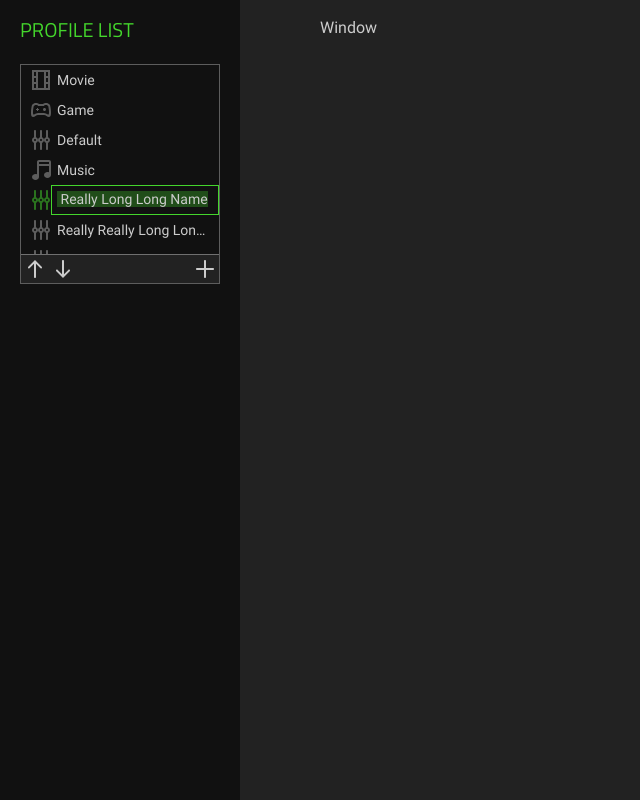
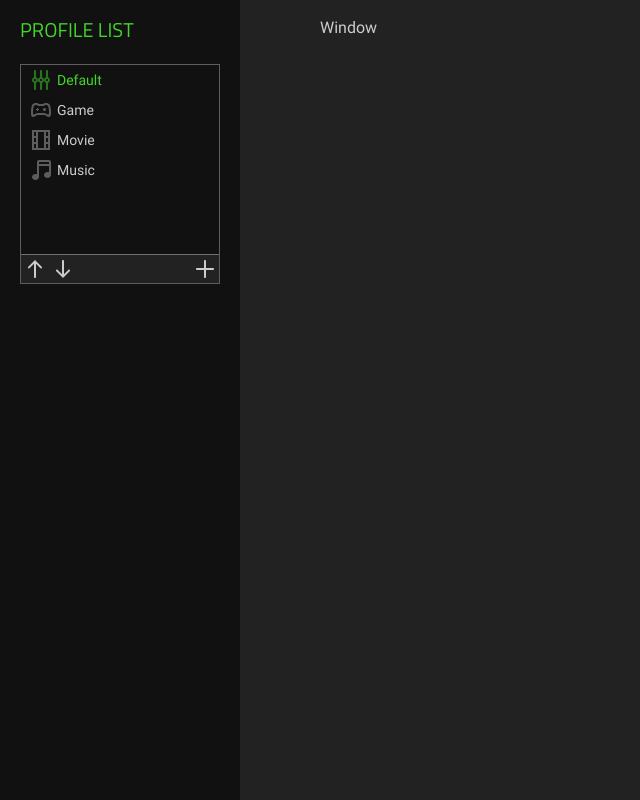
Before and after one commit to gohguancheng/rz-profile, a React (Create React App) app: page / in a window 1280 px wide. Shown: the whole page, without its empty margins (0-640 px from the left). Built offline with nearby package versions, Linux system fonts and the light colour scheme.

Commit message:
add redux and set up profile store

```diff
--- a/package.json
+++ b/package.json
@@ -7,11 +7,13 @@
     "node": ">= 20.10.0"
   },
   "dependencies": {
+    "@reduxjs/toolkit": "^2.2.3",
     "@testing-library/jest-dom": "^5.17.0",
     "@testing-library/react": "^13.4.0",
     "@testing-library/user-event": "^13.5.0",
     "react": "^18.2.0",
     "react-dom": "^18.2.0",
+    "react-redux": "^9.1.0",
     "react-scripts": "5.0.1",
     "web-vitals": "^2.1.4"
   },
--- a/src/components/Drawer/ProfileList/ProfileList.js
+++ b/src/components/Drawer/ProfileList/ProfileList.js
@@ -1,60 +1,21 @@
+import { useSelector } from "react-redux";
 import { ListItem } from "./ListItem";
 import "./ProfileList.css";
 
 export function ProfileList() {
-  const items = [
-    {
-      id: 1,
-      label: "Movie",
-      type: "movie",
-    },
-    {
-      id: 2,
-      label: "Game",
-      type: "game",
-    },
-    {
-      id: 3,
-      label: "Default",
-      type: "default",
-    },
-    {
-      id: 4,
-      label: "Music",
-      type: "music",
-    },
-    {
-      id: 5,
-      label: "Really Really Long Long Name",
-      type: "custom",
-      isActive: true,
-      editable: true,
-    },
-    {
-      id: 6,
-      label: "Really Really Long Long Name",
-      type: "custom",
-    },
-    {
-      id: 7,
-      label: "Really Really Long Long Name",
-      type: "custom",
-    },
-    {
-      id: 8,
-      label: "Really Really Long Long Name",
-      type: "custom",
-    },
-  ];
+  const { profiles, selectedId, editSelected } = useSelector(
+    (state) => state.profiles
+  );
+
   return (
     <ul className="profile-list scrollable">
-      {items.map(({ id, label, type, isActive, editable }) => (
+      {profiles.map(({ id, label, type, editable }) => (
         <ListItem
           key={`${id}`}
           label={label}
           type={type}
-          isActive={isActive}
-          editable={editable}
+          isActive={selectedId === id}
+          editable={editSelected && selectedId === id}
         />
       ))}
     </ul>
--- a/src/index.js
+++ b/src/index.js
@@ -1,13 +1,17 @@
-import React from 'react';
-import ReactDOM from 'react-dom/client';
-import './index.css';
-import App from './App';
-import reportWebVitals from './reportWebVitals';
+import React from "react";
+import ReactDOM from "react-dom/client";
+import "./index.css";
+import App from "./App";
+import reportWebVitals from "./reportWebVitals";
+import store from "./redux/store.js";
+import { Provider } from "react-redux";
 
-const root = ReactDOM.createRoot(document.getElementById('root'));
+const root = ReactDOM.createRoot(document.getElementById("root"));
 root.render(
   <React.StrictMode>
-    <App />
+    <Provider store={store}>
+      <App />
+    </Provider>
   </React.StrictMode>
 );
 
--- /dev/null
+++ b/src/redux/profiles.js
@@ -0,0 +1,98 @@
+import { createSlice } from "@reduxjs/toolkit";
+
+export const profilesSlice = createSlice({
+  name: "profiles",
+  initialState: {
+    profiles: [
+      {
+        id: 1,
+        label: "Default",
+        type: "default",
+      },
+      {
+        id: 2,
+        label: "Game",
+        type: "game",
+      },
+      {
+        id: 3,
+        label: "Movie",
+        type: "movie",
+      },
+      {
+        id: 4,
+        label: "Music",
+        type: "music",
+      },
+    ],
+    idCount: 4,
+    selectedId: 1,
+    editSelected: false,
+  },
+  reducers: {
+    moveUp: (state, action) => {
+      state.profiles = action.payload;
+      const index = state.profiles.findIndex((p) => p.id);
+
+      state.profiles = [
+        ...state.profiles.slice(0, index - 1),
+        state.profiles[index],
+        state.profiles[index - 1],
+        ...state.profiles.slice(index + 1),
+      ];
+    },
+    moveDown: (state, action) => {
+      state.profiles = action.payload;
+      const index = state.profiles.findIndex((p) => p.id);
+
+      state.profiles = [
+        ...state.profiles.slice(0, index),
+        state.profiles[index + 1],
+        state.profiles[index],
+        ...state.profiles.slice(index + 2),
+      ];
+    },
+    del: (state, action) => {
+      state.profiles = [
+        ...state.profiles.slice(0, action.payload),
+        ...state.profiles.slice(action.payload + 1),
+      ];
+      state.selectedId = state.profiles[action.payload - 1].id;
+    },
+    rename: (state, action) => {
+      const { i, newLabel } = action.payload;
+
+      state.profiles = [
+        ...state.profiles.slice(0, i),
+        { ...state.profiles[i], label: newLabel },
+        ...state.profiles.slice(i + 1),
+      ];
+    },
+    add: (state) => {
+      const update = [
+        ...state.profiles,
+        {
+          id: state.idCount,
+          label: "New Profile",
+          type: "custom",
+        },
+      ];
+      state.idCount += 1;
+      state.profiles = update;
+      state.selectedId = update.id;
+    },
+    setProfiles: (state, action) => {
+      const { profiles, idCount, selectedId } = action.payload;
+      state.profiles = profiles;
+      state.idCount = idCount;
+      state.selectedId = selectedId;
+    },
+    setEditSelected: (state, action) => {
+      state.editSelected = action.payload;
+    },
+  },
+});
+
+export const { moveUp, moveDown, del, rename, add } = profilesSlice.actions;
+
+export default profilesSlice.reducer;
--- /dev/null
+++ b/src/redux/store.js
@@ -0,0 +1,8 @@
+import { configureStore } from "@reduxjs/toolkit";
+import profilesReducer from "./profiles";
+
+export default configureStore({
+  reducer: {
+    profiles: profilesReducer,
+  },
+});
```
Also changed, not shown: 1 other file (tests, documents, lock files or other folders).
